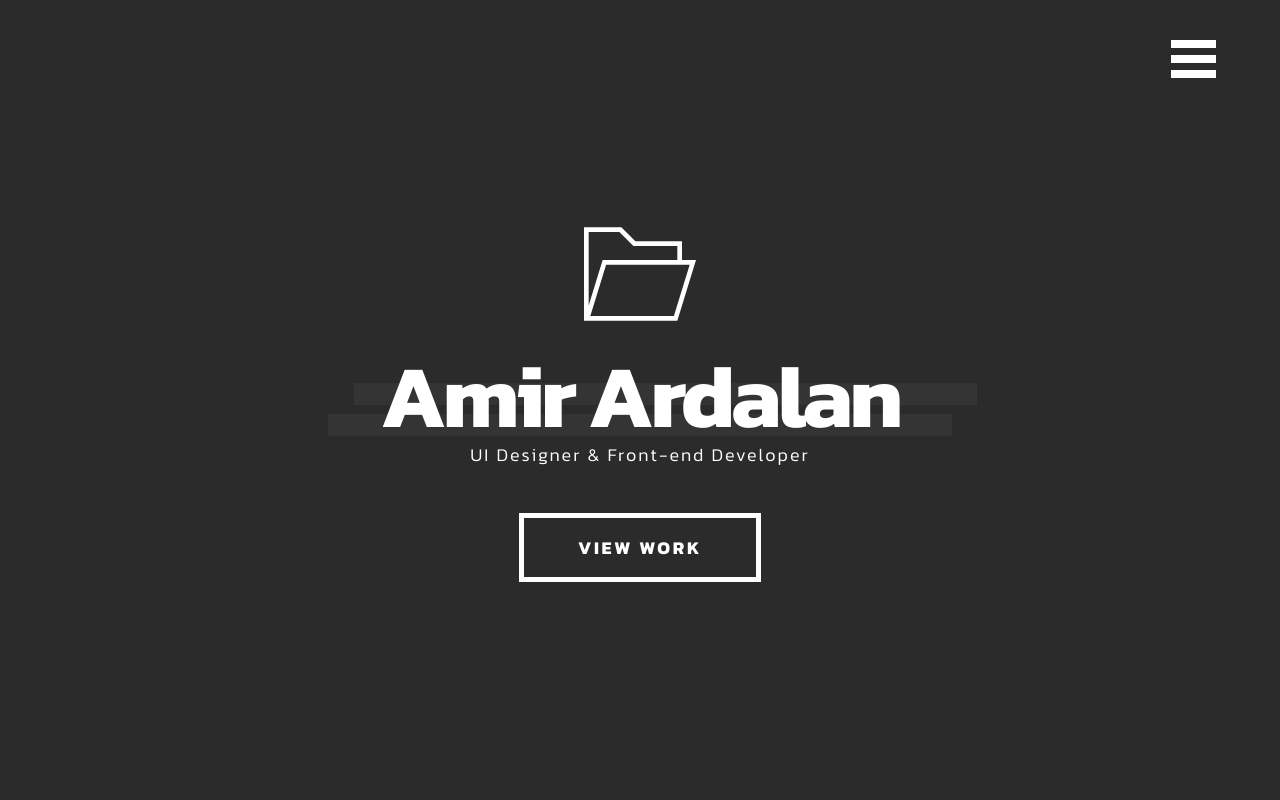
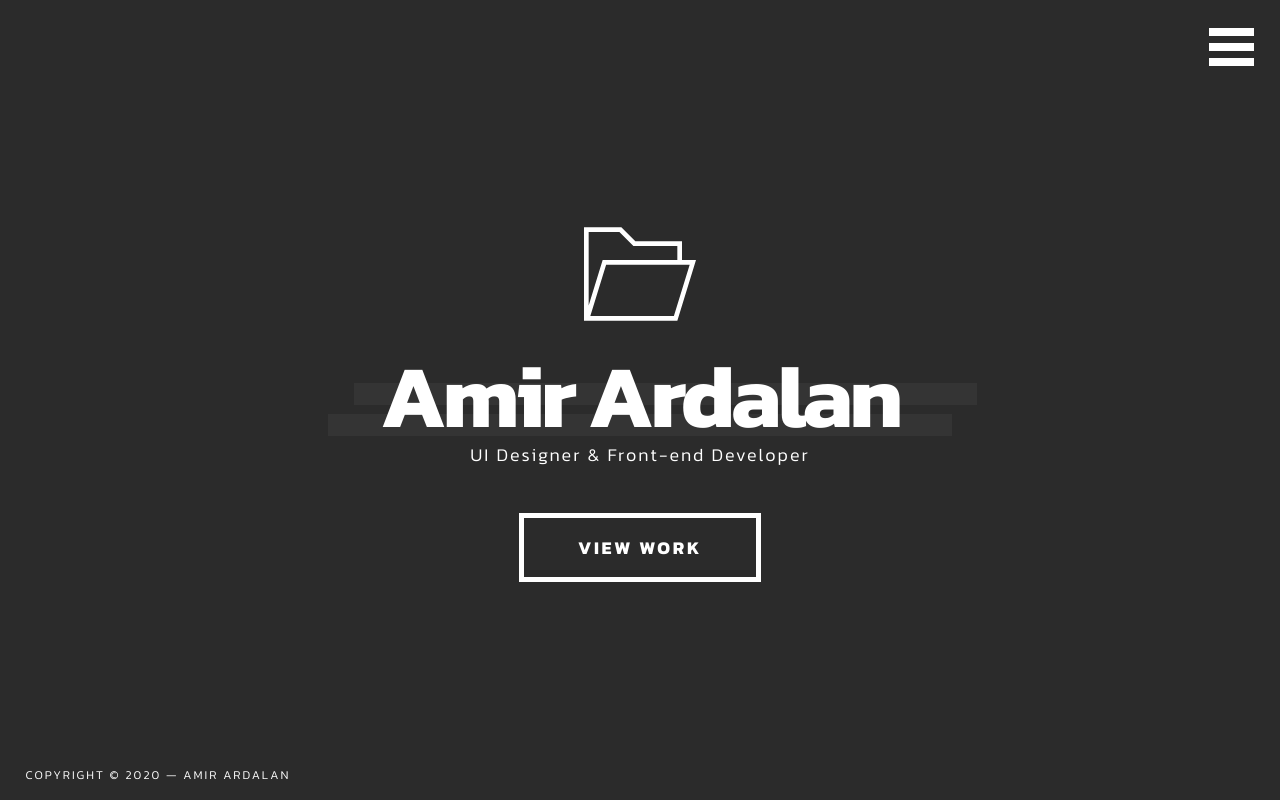
Before and after one commit to amirardalan/aa20, a React (Create React App) app: page / in a window 1280 px wide. Built offline with nearby package versions, Linux system fonts and the light colour scheme.

Commit message:
add footer and amenu accessibility updates

```diff
--- a/src/App.js
+++ b/src/App.js
@@ -15,6 +15,7 @@ function App() {
           <Route path="/bio" component={Bio} />
         </Switch>
       </Router>
+      <footer>Copyright &copy; 2020 &mdash; Amir Ardalan</footer>
     </div>
   )
 }
--- a/src/components/Nav.js
+++ b/src/components/Nav.js
@@ -2,6 +2,7 @@ import React, { useState } from 'react'
 import { Link } from 'react-router-dom'
 import { NavData } from './NavData'
 import './Nav.scss'
+import logo from '../folder.svg'
 
 function Nav() {
     const [nav, setNav] = useState(false)
@@ -11,11 +12,11 @@ function Nav() {
     return (
         <div className="Nav-container">
             <div className="Nav">
-                <Link to="#" className={nav ? 'Nav-icon open' : 'Nav-icon'} onClick={showNav}>
-                    <span></span>
-                    <span></span>
-                    <span></span>
-                    <span></span>
+                <Link to="#" className={nav ? 'Nav-icon open' : 'Nav-icon'} onClick={showNav} aria-label="Open the menu">
+                    <span aria-hidden="true"></span>
+                    <span aria-hidden="true"></span>
+                    <span aria-hidden="true"></span>
+                    <span aria-hidden="true"></span>
                 </Link>
             </div>
             <nav className={nav ? 'Nav-menu active' : 'Nav-menu'}>
@@ -29,6 +30,9 @@ function Nav() {
                             </li>
                         )
                     })}
+                    <li>
+                        <img src={logo} className="Nav-logo" alt="folder" />
+                    </li>
                 </ul>
             </nav>
         </div>
--- a/src/components/Nav.scss
+++ b/src/components/Nav.scss
@@ -12,10 +12,10 @@
 .Nav-icon {
     z-index: 4;
     position: absolute;
-    top: 5%;
-    right: 5%;
+    top: 3.5%;
+    right: 2%;
     width: 45px;
-    height: 32px;
+    height: 40px;
     -webkit-transform: rotate(0deg);
     -moz-transform: rotate(0deg);
     -o-transform: rotate(0deg);
@@ -124,3 +124,9 @@
     letter-spacing: .2em;
     text-decoration: none;
 }
+
+.Nav-logo {
+    margin: 2em 0 1.2em;
+    height: 10vmin;
+    pointer-events: none;
+}
--- a/src/index.scss
+++ b/src/index.scss
@@ -17,7 +17,28 @@ h1 {
   line-height: 1em;
 }
 
+::-moz-selection {
+  color: $dark;
+  background: $light;
+}
+
+::selection {
+  color: $dark;
+  background: $light;
+}
+
 code {
   font-family: source-code-pro, Menlo, Monaco, Consolas, 'Courier New',
     monospace;
 }
+
+footer {
+  z-index: 5;
+  position: absolute;
+  bottom: 2%;
+  left: 2%;
+  color: $light;
+  @include font-light;
+  font-size: 12px;
+  text-transform: uppercase;
+}
--- a/src/pages/Bio.js
+++ b/src/pages/Bio.js
@@ -1,4 +1,5 @@
 import React from 'react'
+import './Bio.scss'
 
 function Bio() {
     return (
--- /dev/null
+++ b/src/pages/Bio.scss
@@ -0,0 +1,12 @@
+@import '../variables';
+
+.Bio {
+    background-color: $secondary;
+    min-height: 100vh;
+    display: flex;
+    flex-direction: column;
+    align-items: center;
+    justify-content: center;
+    color: $light;
+    text-align: center;
+}
--- a/src/pages/Work.js
+++ b/src/pages/Work.js
@@ -1,4 +1,5 @@
 import React from 'react'
+import './Work.scss'
 
 function Work() {
     return (
--- /dev/null
+++ b/src/pages/Work.scss
@@ -0,0 +1,12 @@
+@import '../variables';
+
+.Work {
+    background-color: $primary;
+    min-height: 100vh;
+    display: flex;
+    flex-direction: column;
+    align-items: center;
+    justify-content: center;
+    color: $light;
+    text-align: center;
+}
```
Also changed, not shown: 1 other file (tests, documents, lock files or other folders).
